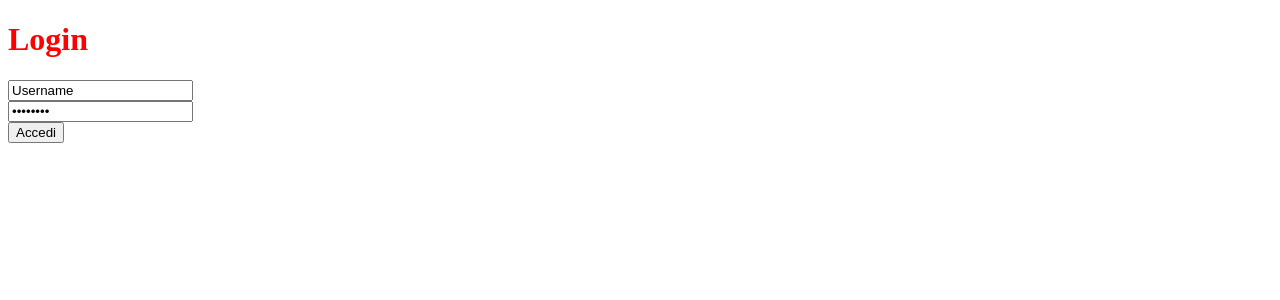
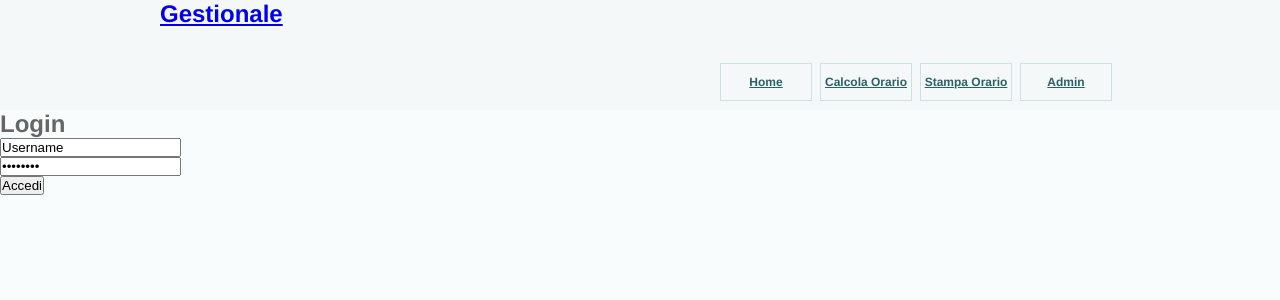
Before and after one commit to DeathgreyZero/Gestione-Turni, a Django app: page / in a window 1280 px wide. Shown: the top 300 px of the page. Run offline with Django 3.2, Linux system fonts and the light colour scheme.

Commit message:
Test CSS

```diff
--- a/gestione/static/gestione/full.css
+++ b/gestione/static/gestione/full.css
@@ -1 +1,75 @@
-H1{color:red;}
+/* CSS RESET */
+
+body,div,dl,dt,dd,ul,ol,li,h1,pre,form,input,p,td{
+    margin: 0;
+    padding: 0;}
+
+table{
+    border-collapse: collapse;
+    border-spacing: 0;
+}
+
+fieldset,img{
+    border: 0;
+}
+
+ul{
+    list-style: none;
+    list-style-position: outside;
+}
+
+a {
+    outline: none;
+}
+
+
+/* Essential */
+
+body{
+    background: #F9FCFC;
+    color: #666666;
+    font-family: "Helvetica Neue", Helvetica, Arial, sans-serif;
+    font-size: 12px;
+}
+
+p{
+    line-height: 150%;
+}
+
+.wrapper{
+    width: 960px;
+    margin: 0 auto;
+}
+
+/* Header */
+header{
+    height: 110px;
+
+    background: #F4F8F9;
+}
+
+
+/* MAIN NAVIGATION */
+
+header ul{
+    float: right;
+    margin: 35px 0;
+}
+header li{
+    float: left;
+    display: inline-block;
+    width: 90px;
+    height: 36px;
+    margin: 0 10px 0 0;
+}
+
+header li a{
+    color: #2C6069;
+    display: block;
+    width: 90px;
+    height: 36px;
+    text-align: center;
+    font-weight: bold ;
+    line-height: 36px;
+    border: 1px solid #CDE0E4;
+}
--- a/templates/gestione/index.html
+++ b/templates/gestione/index.html
@@ -7,6 +7,19 @@
     <title></title>
 </head>
 <body>
+
+<header>
+    <div class="wrapper">
+        <h1 class="logo"><a href="/">Gestionale</a></h1>
+        <ul>
+            <li class="active"><a href="/">Home</a></li>
+            <li><a href="/calcola">Calcola Orario</a></li>
+            <li><a href="/stampa">Stampa Orario</a> </li>
+            <li><a href="/admin">Admin</a></li>
+        </ul>
+    </div>
+</header>
+
 <div id="login">
     <H1>Login</H1>
     <form class = "login" method="post">
@@ -18,5 +31,6 @@
 
     </form>
 </div>
+
 </body>
 </html>
```
